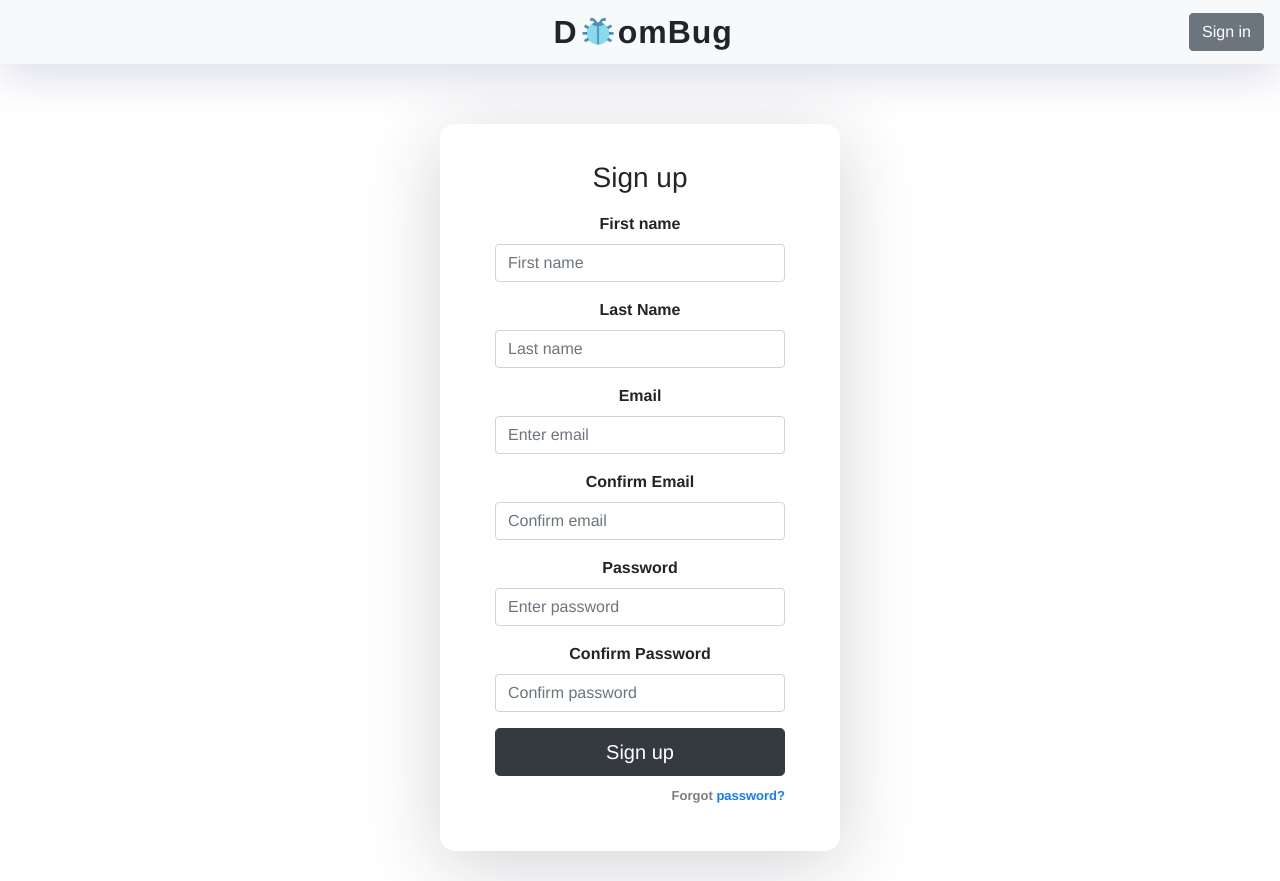
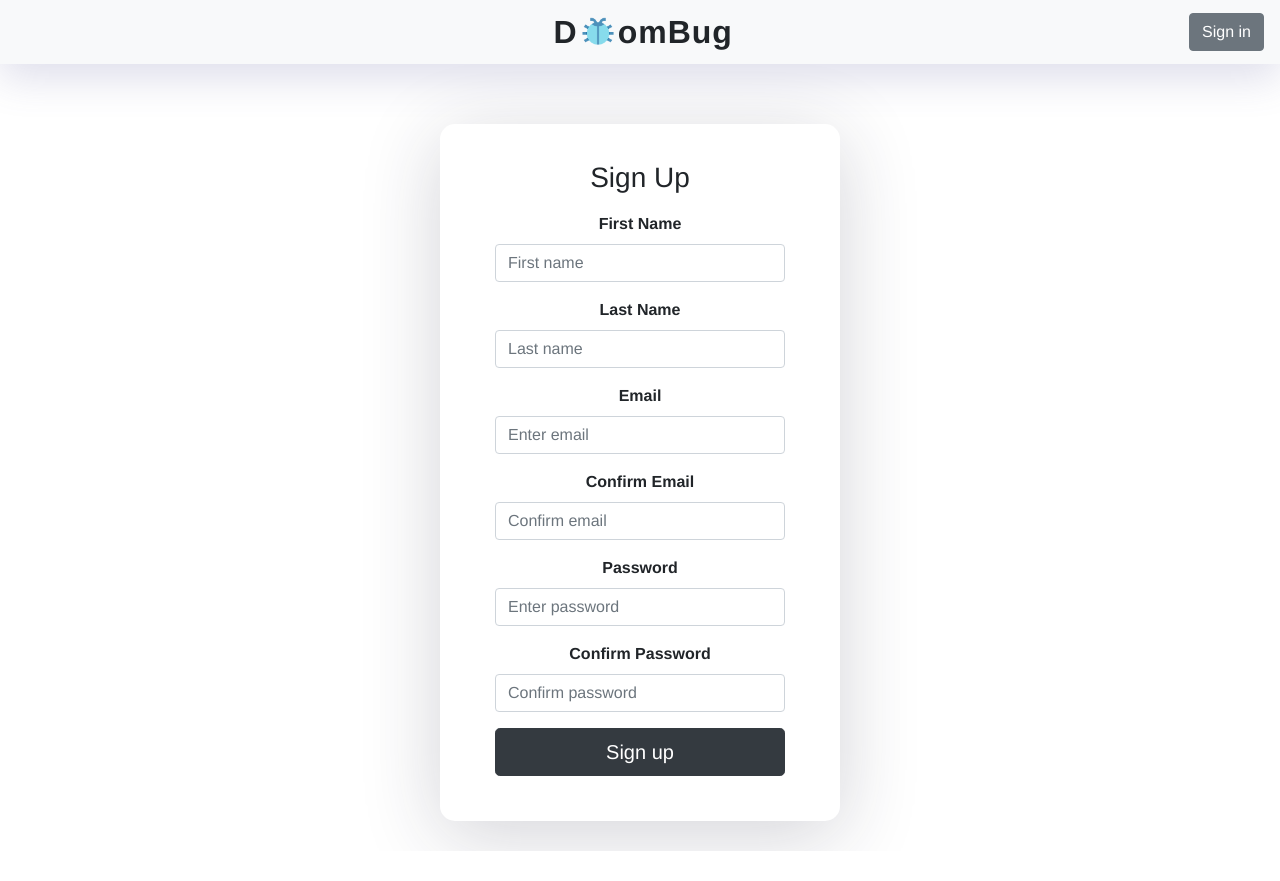
Before and after one commit to thecomputerguyjeff/doombug, a React (Create React App) app in the folder client/: page /sign-up in a window 1280 px wide. After the commit the page ends 851 px from the top, so only its background shows below. Built offline with nearby package versions, Linux system fonts and the light colour scheme.

Commit message:
resolved conflict. now has the cool signup validation

```diff
--- a/client/src/components/Head.js
+++ b/client/src/components/Head.js
@@ -15,6 +15,7 @@ import {
     DropdownItem,
     NavbarText
 } from 'reactstrap';
+import {Link} from "react-router-dom";
 
 const Head = (props) => {
     return (
@@ -39,17 +40,23 @@ const Head = (props) => {
                 </Nav>
                 {!props.isLoggedIn && props.toggleLogInSignUp && <Button href={"/sign-in"}>Sign in</Button>}
                 {!props.isLoggedIn && !props.toggleLogInSignUp && <Button href={"/sign-up"}>Sign up</Button>}
+
+
                 {props.isLoggedIn && <UncontrolledDropdown>
-                    <DropdownToggle caret size={"md"}>
-                        {props.firstName}
+                    <DropdownToggle  caret size={"md"}>
+                        {props.firstName}'s Account
                     </DropdownToggle>
                     <DropdownMenu right>
-                        <DropdownItem>
-                            edit profile
+                        <div className="email">{props.email}</div>
+                        <DropdownItem className="dropDownItem">
+                            <Link className="editAccountLink" to={{
+                                pathname: "/edit-account",
+                                state: {user: props.email} }}>
+
+                                Edit Account
+                            </Link>
                         </DropdownItem>
-                        <DropdownItem onClick={() => window.location.href = "/sign-in"}>
-                            log out
-                        </DropdownItem>
+
                     </DropdownMenu>
                 </UncontrolledDropdown>}
             </Navbar>
--- a/client/src/components/SignUp.js
+++ b/client/src/components/SignUp.js
@@ -1,29 +1,56 @@
 import React, {Component} from "react";
 import {post} from "../helper/Fetch";
+import { Alert } from 'reactstrap';
 
 export default class SignUp extends Component {
 
     constructor(props) {
         super(props);
         this.state = {
+            fName: "",
+            lName: "",
+            email: "",
+            confirmEmail: "",
             password: "",
-            firstName: "",
-            lastName: "",
-            username: "",
-            reloginPrompt: false,
+            confirmPassword: "",
+            renderAlert: false,
         };
         this.props.setToggleLogInSignUp(true)
     }
 
-    handleFieldChange = (e, key) => {
+    handleFieldChange = (e) => {
         this.setState({
-            [key]: e.target.value,
-
+            [e.target.name] : e.target.value,
+            renderAlert: false
         });
     }
 
-    handleLogin = (e) => {
-        e.preventDefault(); // Prevents the form from submitting when Submit button is clicked
+    handleSignUp = (e) => {
+        e.preventDefault();
+
+        const {
+            fName,
+            lName,
+            email,
+            confirmEmail,
+            password,
+            confirmPassword,
+        } = this.state
+
+        const validPassword = /^(?=.*[0-9])(?=.*[a-zA-Z])(?=\S+$).{6,}$/
+
+        const validEmail = /^[a-zA-Z0-9.!#$%&'*+/=?^_`{|}~-]+@[a-zA-Z0-9-]+(?:\.[a-zA-Z0-9-]+)*$/
+
+        if(fName.localeCompare("") === 0 || lName.localeCompare("") === 0 ||
+            email.localeCompare("") === 0 || password.localeCompare("") === 0 ||
+            email.localeCompare(confirmEmail) !== 0 || password.localeCompare(confirmPassword)
+            || !validPassword.test(password)
+            || !validEmail.test(email)
+        ){
+            this.setState({renderAlert: true})
+        } else{
+            this.setState({renderAlert: false})
+            //creat new account!
             post("api/v1/signUp", {
                     password: this.state.password,
                     firstName: this.state.firstName,
@@ -37,50 +64,52 @@ export default class SignUp extends Component {
                 .catch(err => {
                 });
         }
+    }
+
 
     render() {
         return (
             <form>
 
-                <h3>Sign up</h3>
+                {this.state.renderAlert && <Alert color="danger">
+                    Error! All fields must be filled in correctly
+                </Alert>
+                }
+
+
+                <h3>Sign Up</h3>
 
                 <div className="form-group">
-                    <label>First name</label>
-                    <input type="text" onChange={(e) => this.handleFieldChange(e, 'firstName')} className="form-control"
-                           id="firstName"
-                           placeholder="First name"/>
+                    <label>First Name</label>
+                    <input type="text" title = "Enter first name" name = "fName" onChange={this.handleFieldChange} className="form-control" id = "fname" placeholder="First name" />
                 </div>
                 <div className="form-group">
                     <label>Last Name</label>
-                    <input type="text" onChange={(e) => this.handleFieldChange(e, 'lastName')} className="form-control"
-                           id="lastName" placeholder="Last name"/>
+                    <input type="text" title = "Enter last name" name = "lName" onChange={this.handleFieldChange} className="form-control" id = "lname" placeholder="Last name" />
                 </div>
+
                 <div className="form-group">
                     <label>Email</label>
-                    <input type="email" onChange={(e) => this.handleFieldChange(e, 'username')} className="form-control"
-                           id="username"
-                           placeholder="Enter email"/>
+                    <input type="email" title = "Must be a valid email" name = "email" onChange={this.handleFieldChange} className="form-control" id = "email" placeholder="Enter email" />
                 </div>
                 <div className="form-group">
                     <label>Confirm Email</label>
-                    <input type="email" className="form-control" placeholder="Confirm email"/>
+                    <input type="email" title = "Must match email" name = "confirmEmail" onChange={this.handleFieldChange} className="form-control" id = "email" placeholder="Confirm email" />
                 </div>
+
                 <div className="form-group">
                     <label>Password</label>
-                    <input type="password" onChange={(e) => this.handleFieldChange(e, 'password')}
-                           className="form-control"
-                           id="password" placeholder="Enter password"/>
+                    <input type="password" title = "Minimum six characters with at least one letter and one number" name = "password" onChange={this.handleFieldChange} className="form-control" id = "password" placeholder="Enter password" />
                 </div>
                 <div className="form-group">
                     <label>Confirm Password</label>
-                    <input type="password" className="form-control" placeholder="Confirm password"/>
+                    <input type="password" title = "Must match password" name = "confirmPassword" onChange={this.handleFieldChange} className="form-control" id = "password" placeholder="Confirm password" />
                 </div>
-                <button type="submit" onClick={this.handleLogin} className="btn btn-dark btn-lg btn-block">Sign up
-                </button>
-                <p className="forgot-password text-right">
-                    Forgot <a href="#">password?</a>
-                </p>
+
+                <button type="submit" onClick = {this.handleSignUp} className="btn btn-dark btn-lg btn-block">Sign up</button>
+
             </form>
         );
     }
+
 }
```
Lines whose indentation alone changed are shown as unchanged.
